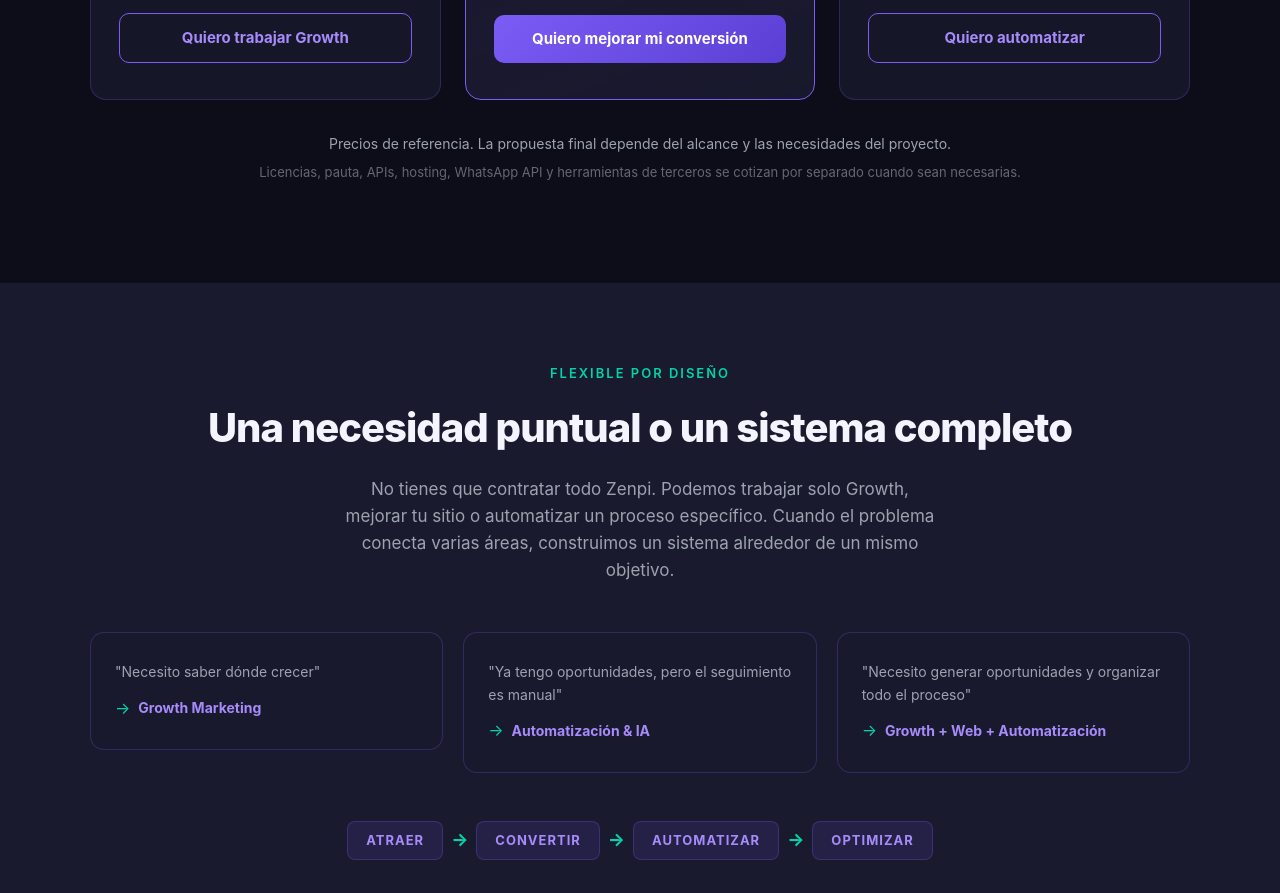
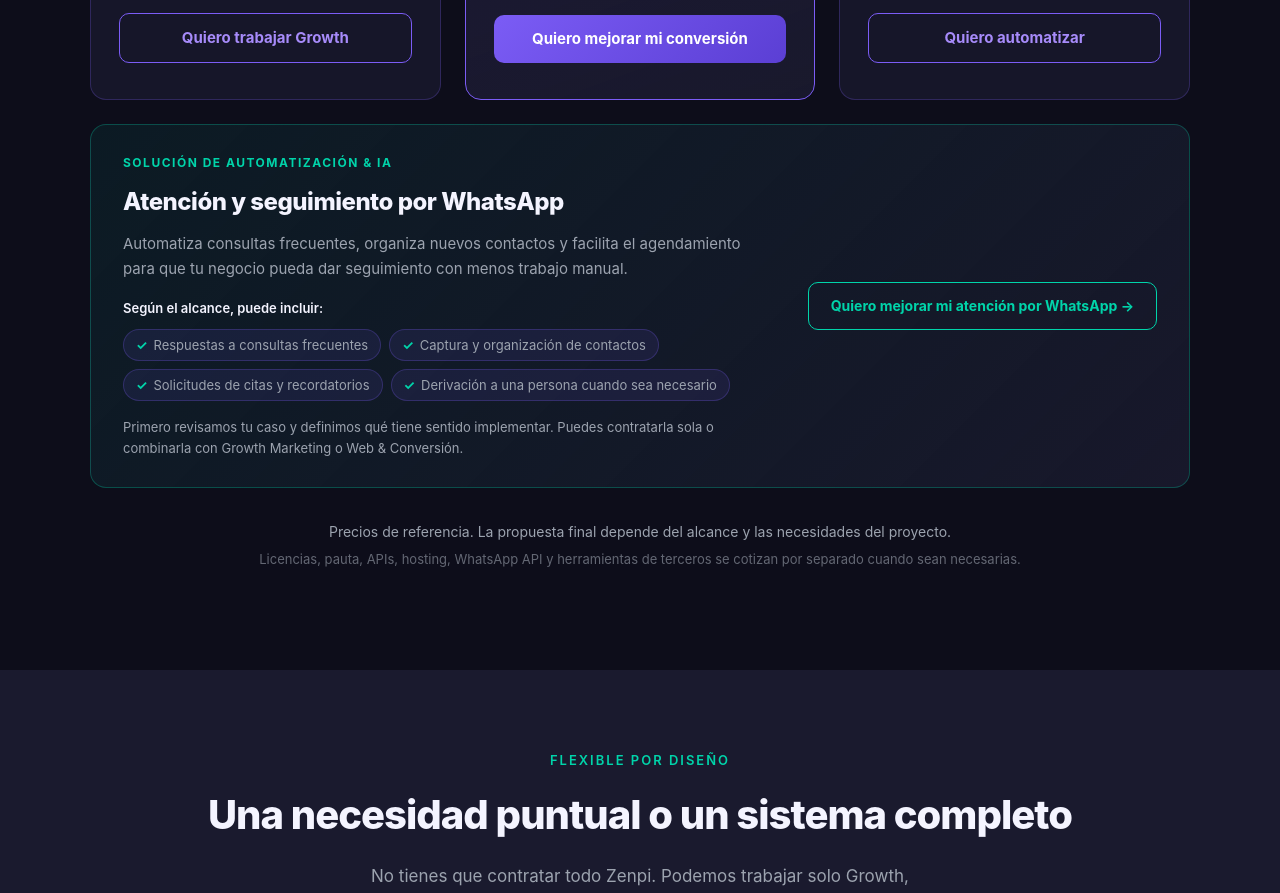
Before and after one commit to Luis9006/zenpi, a React (Vite) app: page / in a window 1280 px wide. Shown: the part 2560-3453 px from the top of the page. Built offline with nearby package versions, Linux system fonts and the light colour scheme.

Commit message:
Update App.jsx

```diff
--- a/src/App.jsx
+++ b/src/App.jsx
@@ -57,6 +57,10 @@ const styles = {
       .hero-grid { grid-template-columns: 1fr !important; gap: 40px !important; }
       .growth-system-grid { grid-template-columns: 1fr !important; }
       .growth-system-price { text-align: left !important; min-width: unset !important; }
+    }
+    @media (max-width: 1024px) {
+      .wa-solution-grid { grid-template-columns: 1fr !important; }
+      .wa-solution-cta { display: block !important; width: 100% !important; white-space: normal !important; }
     }
     @media (prefers-reduced-motion: reduce) {
       .fade-up { opacity: 1; transform: none; transition: none; }
@@ -584,6 +588,69 @@ function Servicios({ market, setMarket }) {
             </AnimatedSection>
           ))}
         </div>
+
+        {/* Solución destacada dentro de Automatización & IA */}
+        <AnimatedSection style={{ marginTop: 24 }}>
+          <div className="growth-system-grid wa-solution-grid" style={{
+            background: "linear-gradient(135deg, rgba(0,212,170,0.07), rgba(26,26,46,0.85))",
+            border: "1px solid rgba(0,212,170,0.28)",
+            borderRadius: 16, padding: "28px 32px",
+            display: "grid", gridTemplateColumns: "1fr auto",
+            gap: "20px 40px", alignItems: "center",
+          }}>
+            <div>
+              <span style={{ display: "block", fontSize: 12, fontWeight: 700, color: colors.mint, letterSpacing: 1.5, textTransform: "uppercase", marginBottom: 10 }}>
+                Solución de Automatización & IA
+              </span>
+              <h3 style={{ fontSize: "clamp(20px, 2.6vw, 24px)", fontWeight: 800, color: colors.text, marginBottom: 10, letterSpacing: "-0.5px" }}>
+                Atención y seguimiento por WhatsApp
+              </h3>
+              <p style={{ fontSize: 15, color: colors.textMuted, lineHeight: 1.7, marginBottom: 16, maxWidth: 620 }}>
+                Automatiza consultas frecuentes, organiza nuevos contactos y facilita el agendamiento para que tu negocio pueda dar seguimiento con menos trabajo manual.
+              </p>
+              <p style={{ fontSize: 13, color: colors.text, fontWeight: 600, marginBottom: 10 }}>Según el alcance, puede incluir:</p>
+              <ul style={{ listStyle: "none", display: "flex", flexWrap: "wrap", gap: 8, marginBottom: 16 }}>
+                {[
+                  "Respuestas a consultas frecuentes",
+                  "Captura y organización de contactos",
+                  "Solicitudes de citas y recordatorios",
+                  "Derivación a una persona cuando sea necesario",
+                ].map(f => (
+                  <li key={f} style={{
+                    display: "flex", alignItems: "center", gap: 6,
+                    background: "rgba(123,92,245,0.1)", border: `1px solid ${colors.cardBorder}`,
+                    borderRadius: 20, padding: "6px 12px", fontSize: 13, color: colors.textMuted, lineHeight: 1.4,
+                  }}>
+                    <span style={{ color: colors.mint, fontWeight: 700, flexShrink: 0 }}>✓</span>
+                    {f}
+                  </li>
+                ))}
+              </ul>
+              <p style={{ fontSize: 13, color: colors.textMuted, lineHeight: 1.6 }}>
+                Primero revisamos tu caso y definimos qué tiene sentido implementar. Puedes contratarla sola o combinarla con Growth Marketing o Web & Conversión.
+              </p>
+            </div>
+            <div className="growth-system-price">
+              <a
+                href={`https://wa.me/573180223809?text=${encodeURIComponent("Hola, quiero conocer cómo Zenpi puede ayudarme a mejorar la atención y el seguimiento de clientes por WhatsApp.")}`}
+                target="_blank" rel="noopener noreferrer"
+                aria-label="Quiero mejorar mi atención por WhatsApp (abre WhatsApp en una pestaña nueva)"
+                className="wa-solution-cta"
+                style={{
+                  display: "inline-block", textAlign: "center",
+                  background: "transparent", color: colors.mint,
+                  border: `1px solid ${colors.mint}`,
+                  padding: "12px 22px", borderRadius: 10,
+                  textDecoration: "none", fontSize: 14, fontWeight: 700,
+                  transition: "all 0.25s", whiteSpace: "nowrap",
+                }}
+                onMouseEnter={e => { e.currentTarget.style.background = "rgba(0,212,170,0.1)"; e.currentTarget.style.transform = "translateY(-1px)"; }}
+                onMouseLeave={e => { e.currentTarget.style.background = "transparent"; e.currentTarget.style.transform = "translateY(0)"; }}>
+                Quiero mejorar mi atención por WhatsApp →
+              </a>
+            </div>
+          </div>
+        </AnimatedSection>
 
         {/* Price note */}
         <AnimatedSection style={{ textAlign: "center", marginTop: 32 }}>
```
